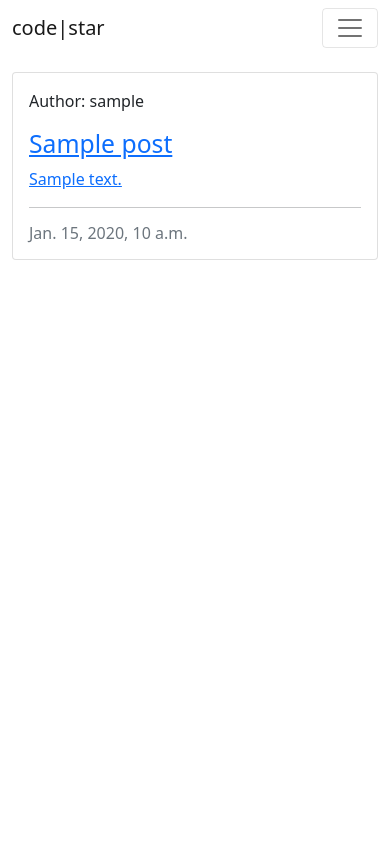
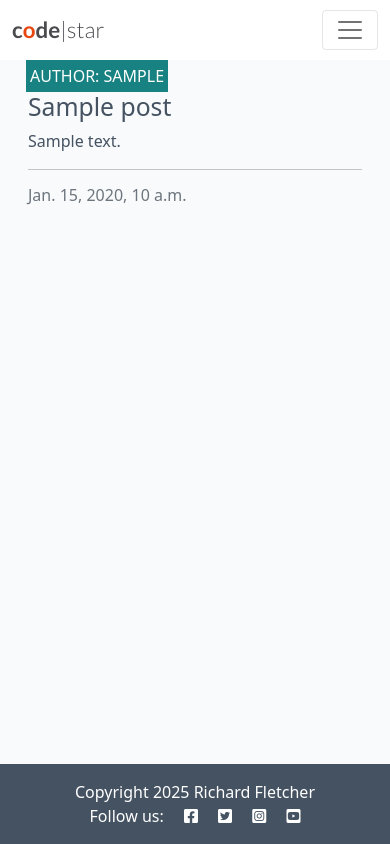
Before and after one commit to Richfletch92/Code-Star, a Django app: template blog/templates/blog/index.html in a window 390 px wide. Run offline with Django 4.2, Linux system fonts and the light colour scheme; the template is opened without the code that fills it: values that come from a table or form of the project are taken from there, others are empty; tables that the repository leaves empty hold one stand-in row (values such as "Sample post"); parts of the project's set-up code (start-up, migrations or seed data) failed here and were passed over.

Commit message:
added post_detail view

```diff
--- a/blog/templates/blog/index.html
+++ b/blog/templates/blog/index.html
@@ -18,7 +18,7 @@
                                     <p class="author">Author: {{ post.author }}</p>
                                 </div>
                             </div>
-                            <a href="#" class="post-link">
+                            <a href="{% url 'post_detail' post.slug %}" class="post-link">
                                 <h2 class="card-title">{{ post.title }}</h2>
                                 <p class="card-text">{{ post.excerpt }}</p>
                             </a>
--- a/blog/urls.py
+++ b/blog/urls.py
@@ -3,4 +3,5 @@
 
 urlpatterns = [
     path('', views.PostList.as_view(), name='home'),
+    path('<slug:slug>/', views.PostDetail, name='post_detail'),
 ]
--- /dev/null
+++ b/static/css/style.css
@@ -0,0 +1,161 @@
+body {
+    background-color: #F9FAFC;
+}
+
+.brand {
+    font-family: Lato, sans-serif;
+    font-size: 1.4rem;
+    font-weight: 700;
+    color: #4A4A4F;
+}
+
+.red-o {
+    color: #E84610;
+}
+
+.thin {
+    font-weight: 300;
+}
+
+.light-bg {
+    background-color: #fff;
+}
+
+.dark-bg {
+    background-color: #445261;
+}
+
+.main-bg {
+    background-color: #F9FAFC;
+}
+
+.card {
+    border: none;
+    background-color: transparent;
+}
+
+.image-container {
+    position: relative;
+}
+
+.image-flash {
+    position: absolute;
+    bottom: 5%;
+    min-width: 30%;
+    left: -2px;
+    background-color: #188181;
+}
+
+.scale {
+    width: 100%;
+    height: auto;
+}
+
+.author {
+    color: white;
+    margin: 4px;
+    text-transform: uppercase;
+}
+
+.masthead {
+    margin-top: 10px;
+    overflow: hidden;
+    position: relative;
+    display: inline-block;
+    height: 33vh;
+    width: 100%;
+}
+
+.masthead-text {
+    background-color: #445261;
+    color: white;
+    position: relative;
+}
+
+.masthead-image {
+    position: relative;
+    overflow: hidden;
+}
+
+.masthead-image:after {
+    content: "";
+    position: absolute;
+    top: 0;
+    right: 90%;
+    height: 100%;
+    width: 150%;
+    background: #445261;
+    -webkit-transform: skew(15deg);
+    -moz-transform: skew(15deg);
+    transform: skew(15deg);
+    z-index: 100;
+}
+
+.post-link {
+    text-decoration: none;
+    color: #445261;
+}
+
+.post-link:hover,
+.page-link {
+    color: #E84610;
+}
+
+.post-title {
+    margin-top: 10%;
+    margin-left: 5%;
+}
+
+.post-subtitle {
+    margin-left: 5%;
+    color: lightgray;
+}
+
+.btn-signup,
+.btn-edit {
+    background-color: #188181;
+    color: #fff;
+}
+
+.btn-signup:hover,
+.btn-signup:active {
+    background-color: #fff;
+    color: #23BBBB;
+}
+
+.link {
+    color: #23BBBB;
+    text-decoration: none;
+}
+
+.link:hover,
+.link:active {
+    color: #445261;
+    text-decoration: underline;
+}
+
+.btn-like {
+    color: #E84610;
+    border: none;
+    background: transparent;
+}
+
+.btn-delete {
+    color: #fff;
+    background: #E84610;
+}
+
+.btn-like:hover,
+.btn-like:active {
+    color: #E84610;
+    background: transparent;
+    border: none;
+}
+
+.faded {
+    color: rgb(172, 175, 175);
+}
+
+.approval {
+    color: rgb(222, 146, 168);
+}
--- /dev/null
+++ b/static/js/script.js
@@ -0,0 +1,3 @@
+document.addEventListener('DOMContentLoaded', function() {
+    document.getElementById('current-year').textContent = new Date().getFullYear();
+  });
```
Also changed, not shown: blog/templates/blog/post_detail.html (added, +34 -0 lines), blog/views.py (+24 -1 lines), 1 other file.
